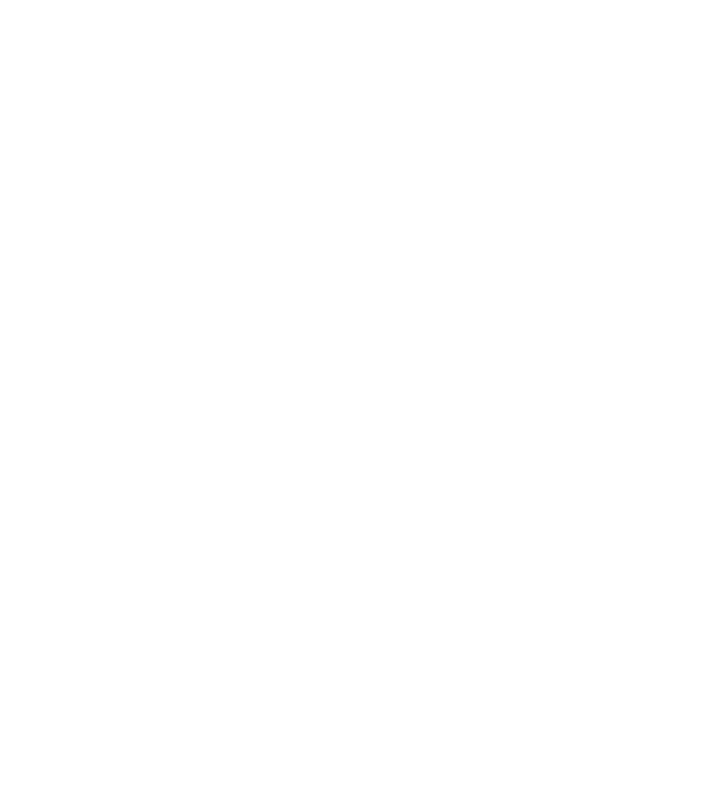
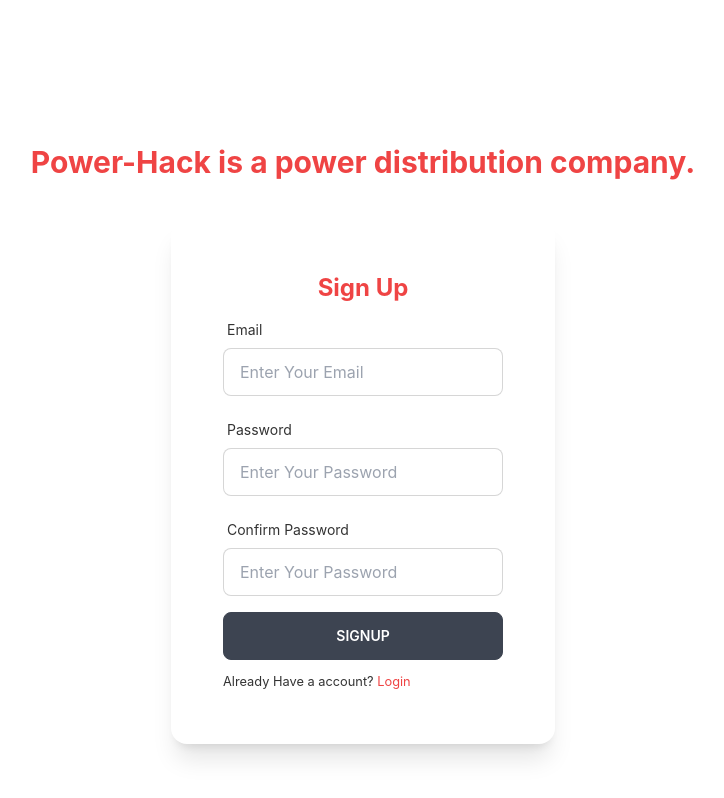
Before and after one commit to YeBenLing-ZAMAN/tasks-client-site, a React (Create React App) app: page /signup in a window 1280 px wide. Before the commit this address had no page. Shown: the top 798 px of the page, without its empty margins (277-1001 px from the left). Built offline with nearby package versions, Linux system fonts and the light colour scheme.

Commit message:
signup page develop with form vaildation

```diff
--- a/src/App.js
+++ b/src/App.js
@@ -2,12 +2,15 @@
 import { Routes, Route, Link } from "react-router-dom";
 import Login from './Component/Authencation/Login';
 import Billpage from './Component/BillingComponent/Billpage';
+import Signup from './Component/Authencation/Signup';
 
 function App() {
   return (
     <div>
       <Routes>
         <Route path="/" element={<Login />} />
+        <Route path="login" element={<Login />} />
+        <Route path="signup" element={<Signup />} />
         <Route path="about" element={<Billpage />} />
       </Routes>
 
--- a/src/Component/Authencation/Signup.js
+++ b/src/Component/Authencation/Signup.js
@@ -1,9 +1,141 @@
 import React from 'react';
+import { useForm } from "react-hook-form";
+import { Link } from 'react-router-dom';
 
 const Signup = () => {
+    const { register, formState: { errors }, handleSubmit, watch } = useForm();
+
+    const onSubmit = async data => {
+        console.log(data);
+    }
+
+
     return (
-        <div>
-            this sign up pages
+        <div className='h-screen'>
+            <h1 className='text-3xl font-bold text-red-500 text-center mt-36 mb-10'>Power-Hack is a power distribution company.</h1>
+            <div className='flex justify-center items-center'>
+                <div className="card w-96 bg-base-100 shadow-xl p-5">
+                    <div className="card-body">
+                        <h2 className="text-center text-2xl font-bold text-red-500">Sign Up</h2>
+
+                        <form onSubmit={handleSubmit(onSubmit)}>
+
+                            {/* email */}
+                            <div className="form-control w-full max-w-xs">
+                                <label className="label">
+                                    <span className="label-text">Email</span>
+                                </label>
+
+                                <input
+                                    type="email"
+                                    placeholder="Enter Your Email"
+                                    className="input input-bordered w-full max-w-xs"
+                                    {...register("email", {
+                                        required: {
+                                            value: true,
+                                            message: 'Email is Required'
+                                        },
+                                        pattern: {
+                                            value: /^[a-zA-Z0-9.!#$%&’*+/=?^_`{|}~-]+@[a-zA-Z0-9-]+(?:\.[a-zA-Z0-9-]+)*$/,
+                                            message: 'Enter Vaild Email Address'
+                                        }
+                                    })}
+                                />
+
+                                <label className="label">
+                                    {errors.email?.type === 'required' && <span
+                                        className="label-text-alt text-red-500">
+                                        {errors.email.message}
+                                    </span>}
+                                    {errors.email?.type === 'pattern' && <span
+                                        className="label-text-alt text-red-500">
+                                        {errors.email.message}
+                                    </span>}
+
+                                </label>
+                            </div>
+                            {/* password */}
+                            <div className="form-control w-full max-w-xs">
+                                <label className="label">
+                                    <span className="label-text">Password</span>
+                                </label>
+
+                                <input
+                                    type="password"
+                                    placeholder="Enter Your Password"
+                                    className="input input-bordered w-full max-w-xs"
+                                    autoComplete='off'
+                                    {...register("password", {
+                                        required: {
+                                            value: true,
+                                            message: 'Password is Required'
+                                        },
+                                        minLength: {
+                                            value: 6,
+                                            message: 'Must be 6 characters or longer'
+                                        }
+                                    })}
+                                />
+
+                                <label className="label">
+                                    {errors.password?.type === 'required' && <span
+                                        className="label-text-alt text-red-500">
+                                        {errors.password.message}
+                                    </span>}
+                                    {errors.password?.type === 'minLength' && <span
+                                        className="label-text-alt text-red-500">
+                                        {errors.password.message}
+                                    </span>}
+
+                                </label>
+                            </div>
+
+                            {/* confirm password */}
+                            <div className="form-control w-full max-w-xs">
+                                <label className="label">
+                                    <span className="label-text">Confirm Password</span>
+                                </label>
+
+                                <input
+                                    type="password"
+                                    placeholder="Enter Your Password"
+                                    className="input input-bordered w-full max-w-xs"
+                                    autoComplete='off'
+                                    {...register("confirm_password", {
+                                        required: {
+                                            value: true,
+                                            message: 'Confirm Password is Required'
+                                        },
+                                        validate: (val) => {
+                                            if (watch('password') !== val) {
+                                                return "Your passwords do no match";
+                                            }
+                                        },
+                                    })}
+                                />
+
+                                <label className="label">
+                                    {errors.confirm_password?.type === 'required' && <span
+                                        className="label-text-alt text-red-500">
+                                        {errors.confirm_password.message}
+                                    </span>}
+
+                                    {errors.confirm_password?.message === 'Your passwords do no match' && <span
+                                        className="label-text-alt text-red-500">
+                                        {errors.confirm_password.message}
+                                    </span>}
+
+                                </label>
+                            </div>
+
+                            {/* signInError */}
+
+                            <input className='btn w-full max-w-xs text-white' type="submit" value="signup" />
+                        </form>
+                        <p><small>Already Have a account? <Link to='/login' className='text-red-500'>Login</Link></small></p>
+                    </div>
+                </div>
+            </div>
         </div>
     );
 };
```
